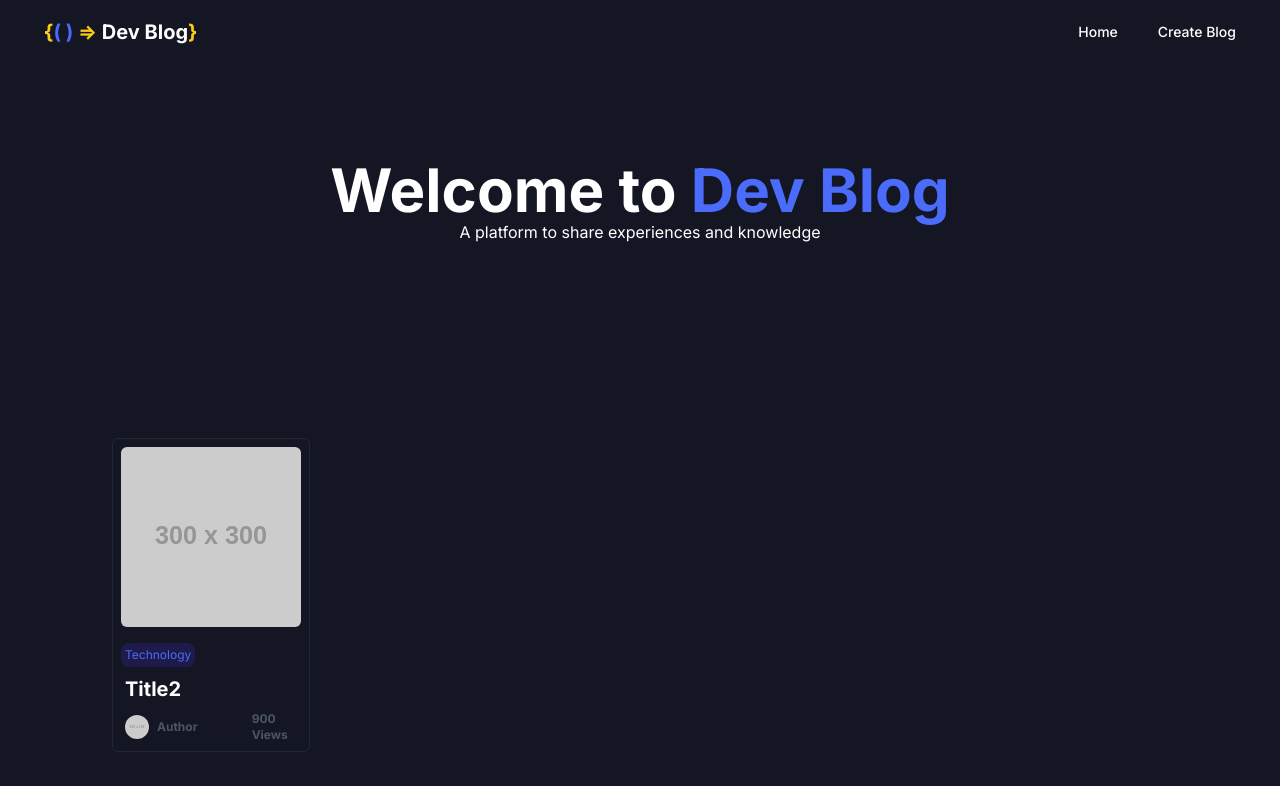
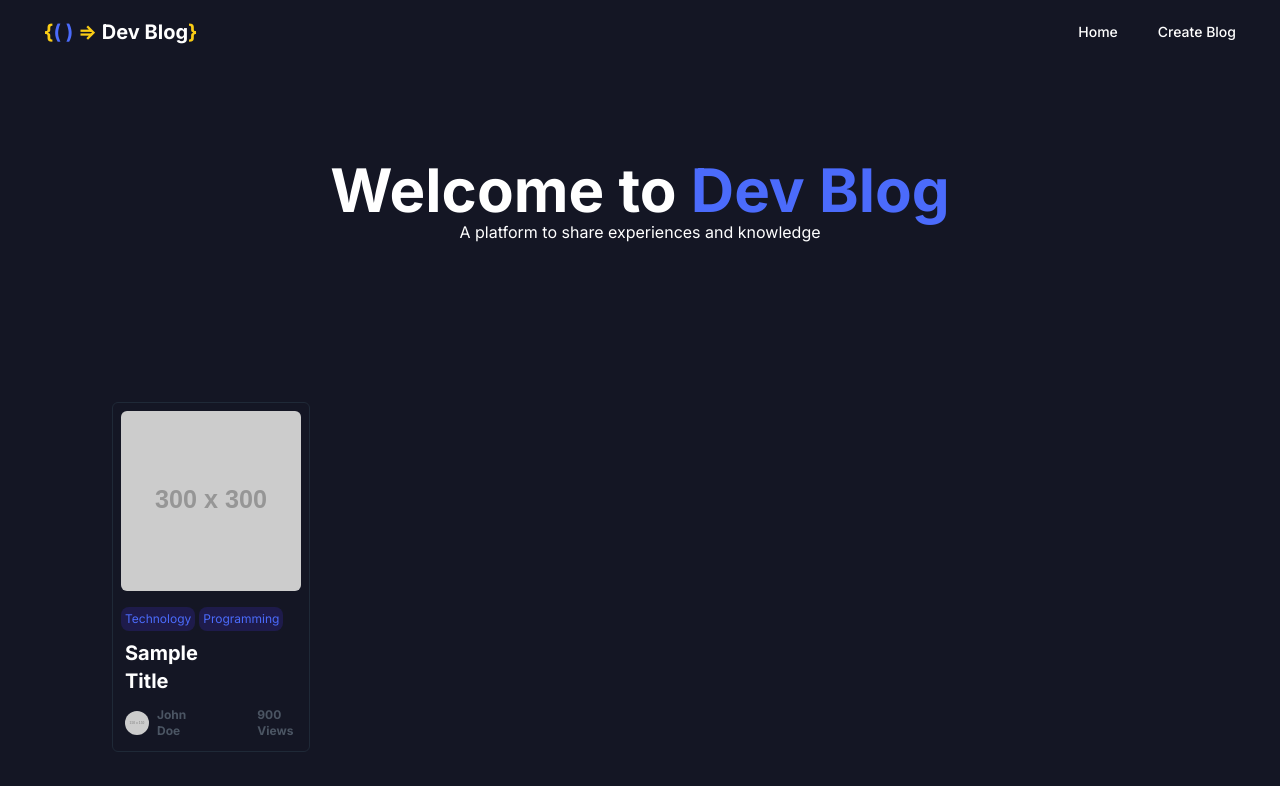
Before and after one commit to Husseinn-Essam/Slash-Frontend-Task, a Next.js app: page / in a window 1280 px wide. Shown: the top 786 px of the page. Built offline with nearby package versions, Linux system fonts and the light colour scheme.

Commit message:
card now takes props

```diff
--- a/src/components/Card.tsx
+++ b/src/components/Card.tsx
@@ -1,5 +1,16 @@
-export default function Card() {
+
+interface CardProps {
+    categories: string[];
+    title: string;
+    author: string;
+    views: number;
+}
+
+import React from 'react'
+
+export const Card: React.FC<CardProps> = ({categories,title,author,views}) => {
   return (
+
         <div className="flex flex-col border rounded-md border-gray-800">
           <div className="w-full p-2 rounded-md">
             <img
@@ -8,13 +19,16 @@ export default function Card() {
               alt="placeholder"
             />
           </div>
-      <div className="flex p-2">
-        <div className="text-dark-primary rounded-lg px-1 py-1 text-xs bg-indigo-950">
-          Technology
+          <div className="flex p-2 gap-1">
+            {categories.map((category,index)=>(
+                 <div key={index} className="text-dark-primary rounded-lg px-1 py-1 text-xs bg-indigo-950">
+                    {category}
                </div>
+            ))}
+
           </div>
           <div className="flex flex-col w-2/3 px-3">
-        <h1 className="text-xl font-bold">Title2</h1>
+            <h1 className="text-xl font-bold">{title}</h1>
           </div>
           <div className="flex flex-row">
             <div className="flex flex-row items-center gap-10 ">
@@ -24,11 +38,15 @@ export default function Card() {
                   src="https://via.placeholder.com/150"
                   alt="avatar"
                 />
-            <h1 className="text-xs text-gray-600 font-bold ml-2 ">Author</h1>
+                <h1 className="text-xs text-gray-600 font-bold ml-2 ">{author}</h1>
               </div>
-          <p className="text-xs text-gray-600 font-bold ml-2">900 Views</p>
+              <p className="text-xs text-gray-600 font-bold ml-2">{views} Views</p>
             </div>
           </div>
         </div>
       );
+
 }
+
+
+export default Card;
--- a/src/components/Catalog.tsx
+++ b/src/components/Catalog.tsx
@@ -1,9 +1,20 @@
 import Card from "./Card";
 export default function Catalog() {
+    const cardData = {
+        categories: ['Technology', 'Programming'],
+        title: 'Sample Title',
+        author: 'John Doe',
+        views: 900
+      };
   return (
     <div className=" border-s-violet-100 grid grid-cols-1 bg-base  sm:grid-cols-2 md:grid-cols-3 lg:grid-cols-4 xl:grid-cols-5 gap-4 p-4 justify-items-center">
 
-      <Card />
+     <Card
+        categories={cardData.categories}
+        title={cardData.title}
+        author={cardData.author}
+        views={cardData.views}
+      />
 
     </div>
   );
```
Lines whose indentation alone changed are shown as unchanged.
